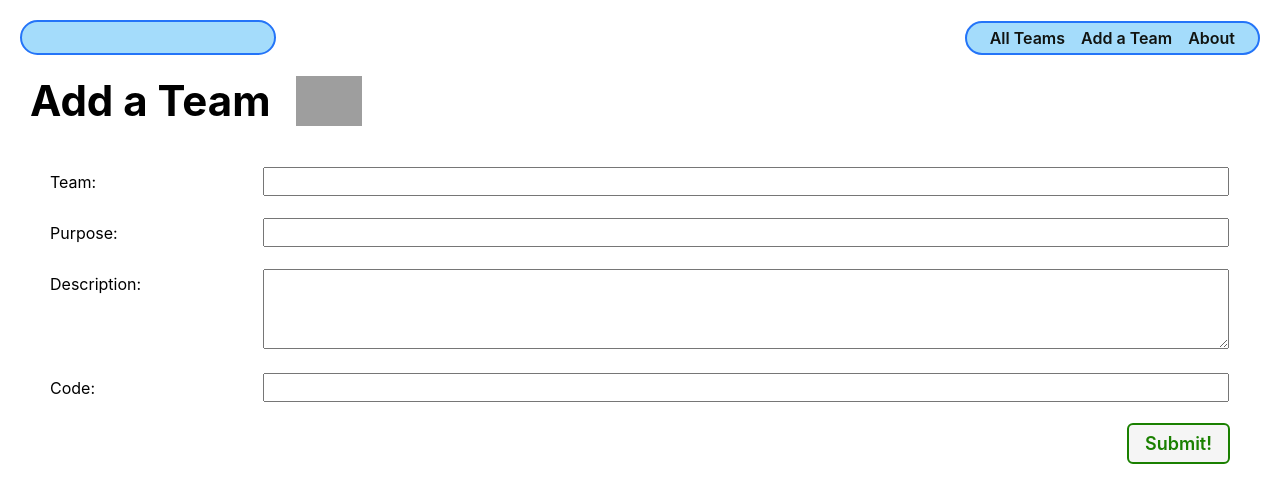
After one commit to jamieahmed/team-management-tool-python, a Django app: page /teams/create/ in a window 1280 px wide. The commit adds this page. Shown: the top 503 px of the page. Run offline with Django 4.2, Linux system fonts and the light colour scheme; grey boxes are pictures that could not be loaded.

Commit message:
implementing full CRUD for team!

```diff
--- a/main_app/models.py
+++ b/main_app/models.py
@@ -1,5 +1,6 @@
 from django.db import models
 
+from django.urls import reverse
 
 class Team(models.Model):
   team = models.CharField(max_length=100)
@@ -9,3 +10,6 @@ class Team(models.Model):
 
 def __str__(self):
     return self.team
+
+def get_absolute_url(self):
+    return reverse('teams_detail', kwargs={'teams_id': self.id})
--- /dev/null
+++ b/main_app/static/css/form.css
@@ -0,0 +1,39 @@
+.form-container {
+    display: flex;
+    flex-direction: column;
+    width: 100%;
+  }
+
+  table {
+    padding: 0 40px;
+    width: 100%;
+    border-spacing: 0 20px;
+  }
+
+  th {
+    text-align: left;
+    padding: 6px 20px 0 0;
+    font-weight: normal;
+    vertical-align: top;
+    font-size: var(--font-reg);
+  }
+
+  td {
+    max-width: 60%;
+  }
+
+  td > * {
+    width: 100%;
+    padding: 2px 4px;
+    font-size: var(--font-l);
+  }
+
+  td > textarea {
+    height: calc(4 * var(--font-l) + 8px);
+    font-family: inherit;
+  }
+
+  .btn {
+    align-self: flex-end;
+    margin-right: 40px;
+  }
--- a/main_app/templates/base.html
+++ b/main_app/templates/base.html
@@ -27,8 +27,9 @@
     </div>
     <nav>
       <ul>
-        <li><a href="/teams">All Teams</a></li>
-        <li><a href="/about">About</a></li>
+        <li><a href="{% url 'teams_index' %}">All Teams</a></li>
+        <li><a href="{% url 'teams_create' %}">Add a Team</a></li>
+        <li><a href="{% url 'about' %}">About</a></li>
       </ul>
     </nav>
   </header>
--- /dev/null
+++ b/main_app/templates/main_app/team_form.html
@@ -0,0 +1,33 @@
+{% extends 'base.html' %} {% load static %} {% block head %}
+<link rel="stylesheet" type="text/css" href="{% static 'css/form.css' %}" />
+{% endblock %} {% block content %}
+
+<div class="page-header">
+  {% if cat %}
+  <h1>Edit {{ teams.team }}</h1>
+  {% else %}
+  <h1>Add a Team</h1>
+  {% endif %}
+
+  <img
+    src="https://tse2.mm.bing.net/th?id=OIP.xjJ7F4Tdwec-RMhbxpYcAgHaHX&pid=Api&P=0"
+    alt="A cat using a computer"
+  />
+</div>
+{% comment %} Leaving the action empty makes the form post to the same url used
+to display it {% endcomment %}
+<form action="" method="post" class="form-container">
+  {% csrf_token %} {% comment %} Django requires the following for security
+  purposes {% endcomment %} {% csrf_token %}
+  <table>
+    {% comment %} Render the inputs inside of
+    <tr>
+      s &
+      <td>s {% endcomment %} {{ form.as_table }}</td>
+    </tr>
+  </table>
+
+  <button type="submit" class="btn submit">Submit!</button>
+</form>
+
+{% endblock %}
--- a/main_app/templates/teams/detail.html
+++ b/main_app/templates/teams/detail.html
@@ -21,6 +21,10 @@
     <p>{{ teams.purpose }}</p>
     <p><small>{{ teams.description }}</small></p>
   </div>
+  <div class="cat-actions">
+    <a href="{% url 'teams_update' teams.id %}" class="btn warn">Edit</a>
+    <a href="{% url 'teams_delete' teams.id %}" class="btn danger">Delete</a>
+  </div>
 </section>
 
 {% endblock %}
--- a/main_app/urls.py
+++ b/main_app/urls.py
@@ -6,4 +6,8 @@ urlpatterns = [
   path('about/', views.about, name='about'),
   path('teams/', views.teams_index, name='teams_index'),
   path('teams/<int:team_id>/', views.teams_detail, name='teams_detail'),
+   # new route used to show a form and create a team
+  path('teams/create/', views.TeamCreate.as_view(), name='teams_create'),
+  path('teams/<int:pk>/update/', views.TeamUpdate.as_view(), name='teams_update'),
+  path('teams/<int:pk>/delete/', views.TeamDelete.as_view(), name='teams_delete'),
 ]
--- a/main_app/views.py
+++ b/main_app/views.py
@@ -1,9 +1,7 @@
 from django.shortcuts import render
-from django.http import HttpResponse
+from main_app.models import Team
+from django.views.generic.edit import CreateView, UpdateView, DeleteView
 
-from main_app.models import Team
-
-from .models import Team
 
 
 # Add the Team class & list and view function below the imports
@@ -37,3 +35,18 @@ def teams_index(request):
 def teams_detail(request, team_id):
   teams = Team.objects.get(id=team_id)
   return render(request, 'teams/detail.html', { 'teams': teams })
+
+
+class TeamCreate(CreateView):
+  model = Team
+  fields = '__all__'
+  success_url = '/teams/'
+
+class TeamUpdate(UpdateView):
+  model = Team
+  # Let's disallow the renaming of a cat by excluding the name field!
+  fields = ['team', 'purpose', 'description', 'code']
+
+class TeamDelete(DeleteView):
+  model = Team
+  success_url = '/teams/'
```
Also changed, not shown: main_app/templates/main_app/team_confirm_delete.html (added, +18 -0 lines).
